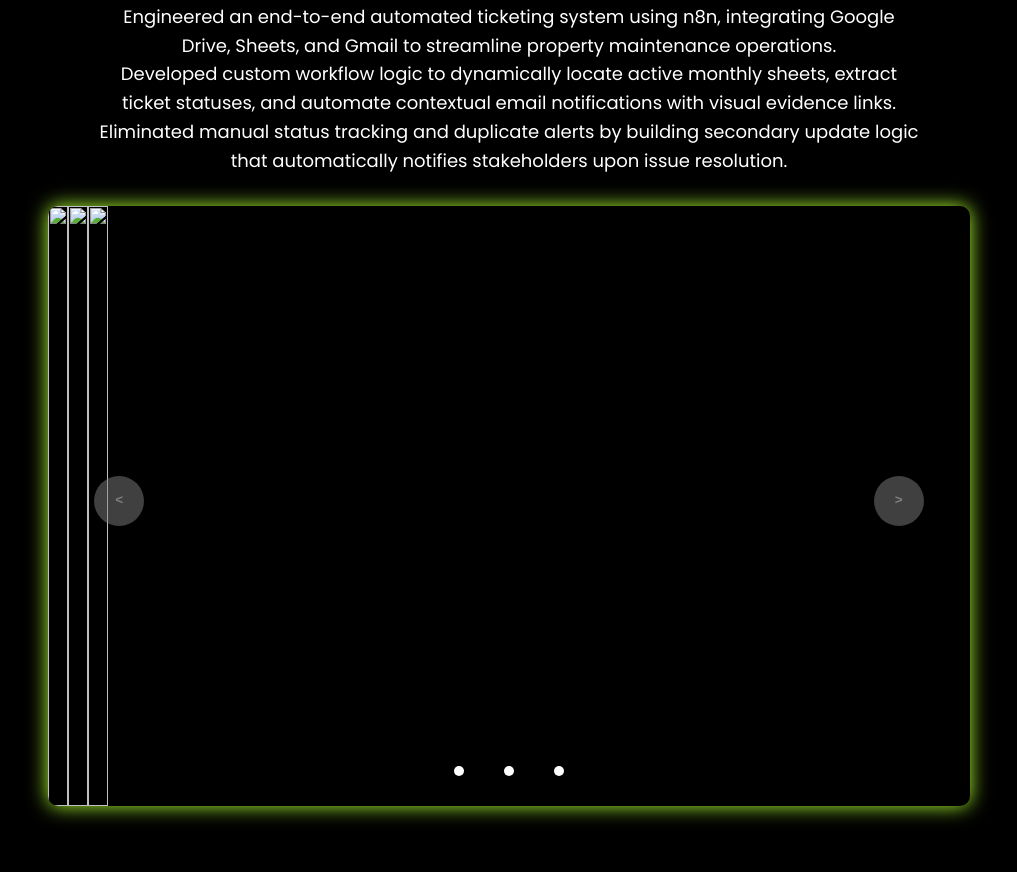
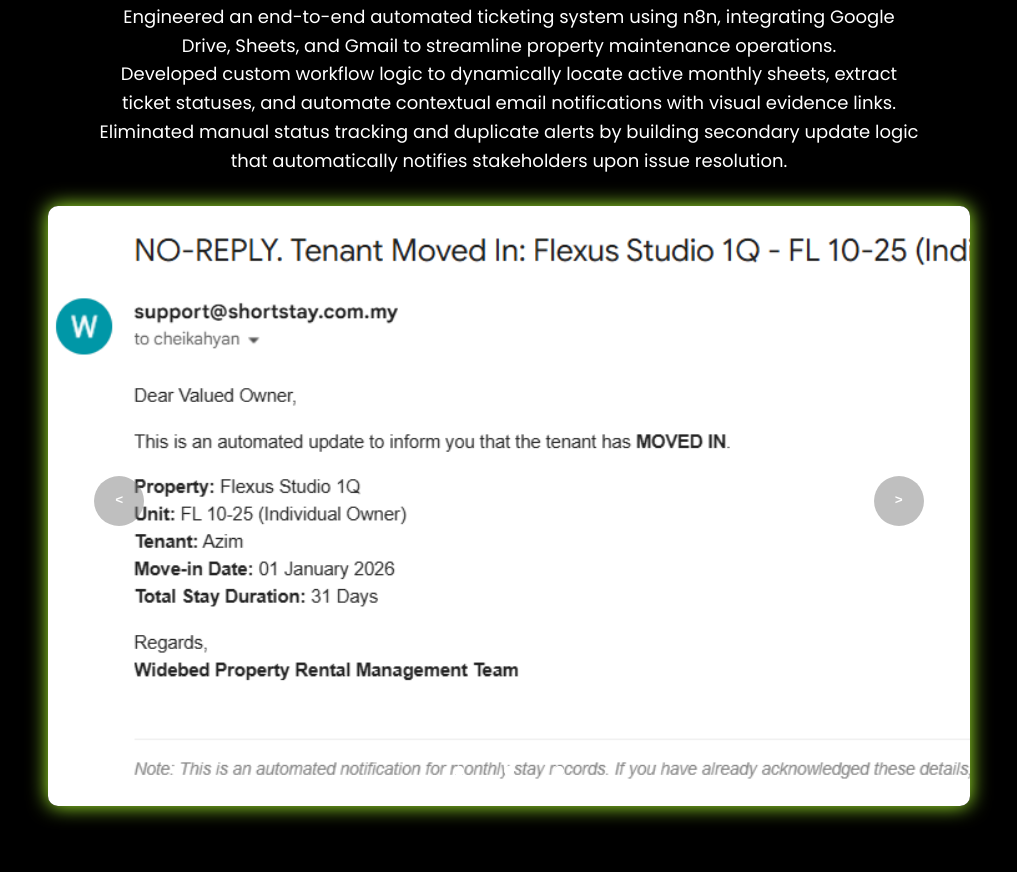
Before and after one commit to kailynchei/PortfolioChei, a plain HTML site: page index.html in a window 1280 px wide. Shown: the part 4948-5820 px from the top of the page, without its empty margins (131-1148 px from the left). Drawn offline with Linux system fonts and the light colour scheme.

Commit message:
change n8n automation image name

```diff
--- a/index.html
+++ b/index.html
@@ -231,9 +231,9 @@
                 </div>
                 <div class="slider">
                     <div class="list">
-                        <div class="item"><img src="img/n8n automation1.png"></div>
-                        <div class="item"><img src="img/n8n automation2.png"></div>
-                        <div class="item"><img src="img/n8n automation3.png"></div>
+                        <div class="item"><img src="img/n8n_automation1.png"></div>
+                        <div class="item"><img src="img/n8n_automation2.png"></div>
+                        <div class="item"><img src="img/n8n_automation3.png"></div>
                     </div>
 
                     <div class="buttons">
```
